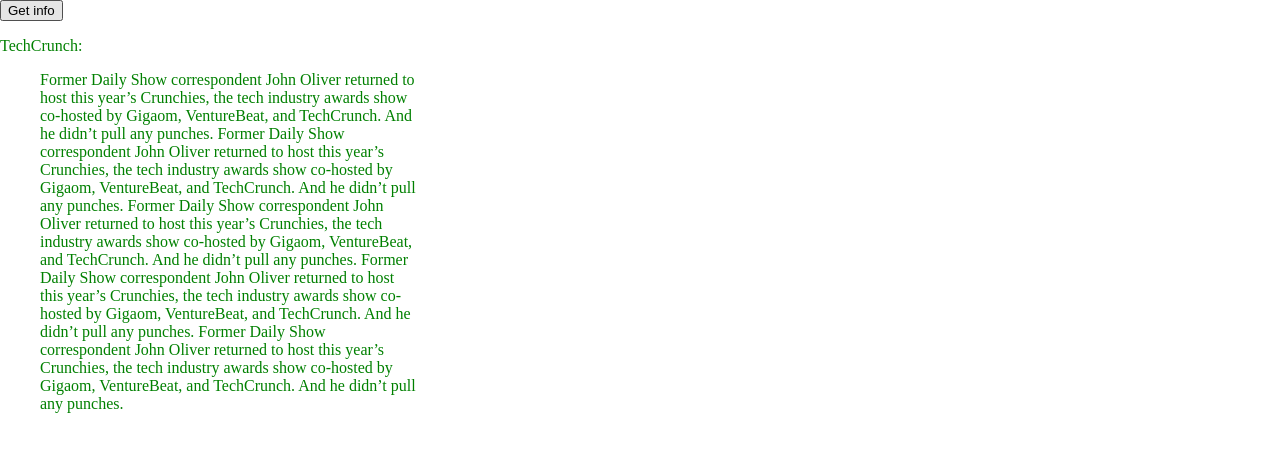
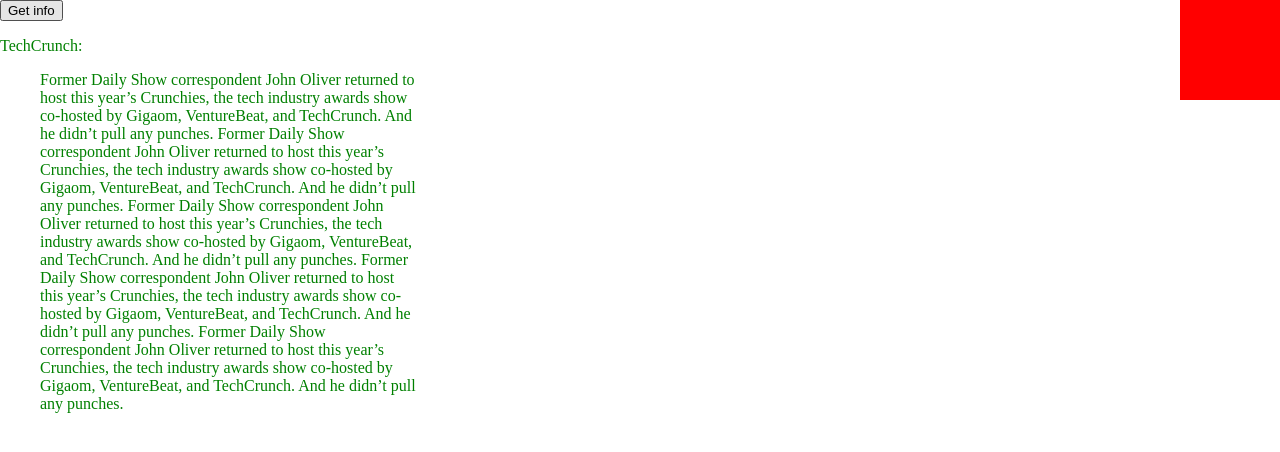
Before and after one commit to ChumpChief/TestPages, a plain HTML site: page looptiny.htm in a window 1280 px wide. Drawn offline with Linux system fonts and the light colour scheme.

Commit message:
testing what fixed position does

```diff
--- a/looptiny.htm
+++ b/looptiny.htm
@@ -13,6 +13,15 @@ body {
 
 #main {
 	width: 460px;
+}
+
+.fixedguy {
+	width: 100px;
+	height: 100px;
+	position: fixed;
+	top: 0;
+	right: 0;
+	background-color: #f00;
 }
 </style>
 
@@ -36,6 +45,7 @@ function outputInfo() {
 		<button onclick="outputInfo()">Get info</button>
 	    <p>TechCrunch:</p>
 		<blockquote>Former Daily Show correspondent John Oliver returned to host this year’s Crunchies, the tech industry awards show co-hosted by Gigaom, VentureBeat, and TechCrunch. And he didn’t pull any punches. Former Daily Show correspondent John Oliver returned to host this year’s Crunchies, the tech industry awards show co-hosted by Gigaom, VentureBeat, and TechCrunch. And he didn’t pull any punches. Former Daily Show correspondent John Oliver returned to host this year’s Crunchies, the tech industry awards show co-hosted by Gigaom, VentureBeat, and TechCrunch. And he didn’t pull any punches. Former Daily Show correspondent John Oliver returned to host this year’s Crunchies, the tech industry awards show co-hosted by Gigaom, VentureBeat, and TechCrunch. And he didn’t pull any punches. Former Daily Show correspondent John Oliver returned to host this year’s Crunchies, the tech industry awards show co-hosted by Gigaom, VentureBeat, and TechCrunch. And he didn’t pull any punches.</blockquote>
+		<div class="fixedguy"></div>
 	</div><!-- /#main -->
 </body>
 </html>
```
